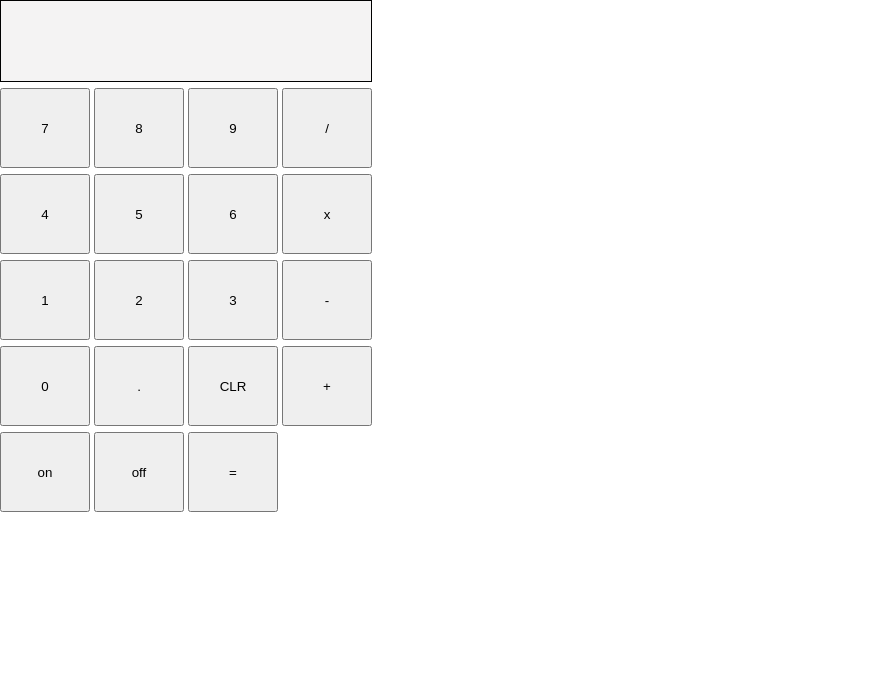
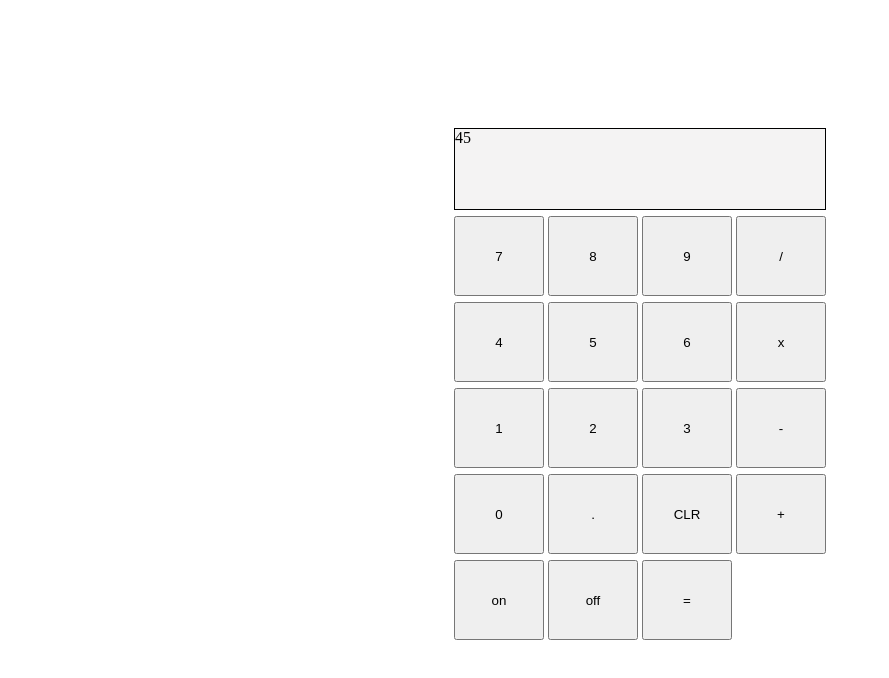
Before and after one commit to missopi/calculator, a plain HTML site: page index.html in a window 1280 px wide. Shown: the whole page, without its empty margins (0-889 px from the left). Drawn offline with Linux system fonts and the light colour scheme.

Commit message:
Calculator div added

```diff
--- a/index.html
+++ b/index.html
@@ -8,8 +8,9 @@
     </head>
 
     <body>
+        <div class="calculator">
             <div class="calcTop">
-            <div class="screen"></div>
+                <div class="screen">45</div>
             </div>
             <div class="calcBottom">
                 <div class="topBtns">
@@ -42,5 +43,6 @@
                     <button id="equals">=</button>
                 </div>
             </div>
+        </div>
     </body>
 </html>
```
Lines whose indentation alone changed are shown as unchanged.
